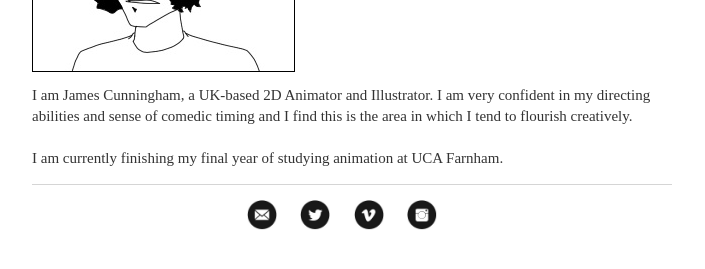
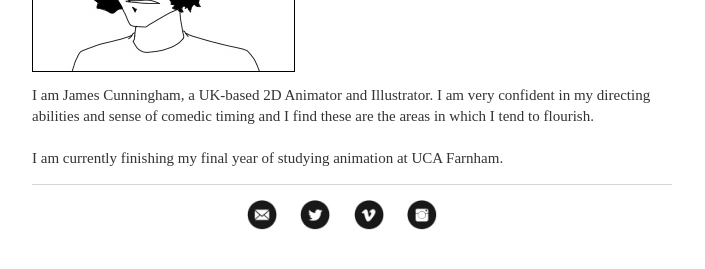
Before and after one commit to glasscaked/strip, a Jekyll site: the page built from about/index.html, in a window 1280 px wide. Shown: the part 375-644 px from the top of the page, without its empty margins (288-993 px from the left). Built offline with Jekyll 4.4.1, drawn with Linux system fonts in a browser that asks for light colours.

Commit message:
Update index.html

```diff
--- a/about/index.html
+++ b/about/index.html
@@ -11,7 +11,7 @@ title: About | James Cunningham
 <div style="line-height:1300%;">
 	<br>
 </div>
-			<p style="font-size:15px">I am James Cunningham, a UK-based 2D Animator and Illustrator. I am very confident in my directing abilities and sense of comedic timing and I find this is the area in which I tend to flourish creatively.<br>
+			<p style="font-size:15px">I am James Cunningham, a UK-based 2D Animator and Illustrator. I am very confident in my directing abilities and sense of comedic timing and I find these are the areas in which I tend to flourish.<br>
 				<br>
 				I am currently finishing my final year of studying animation at UCA Farnham.</p>
 </div>
```
